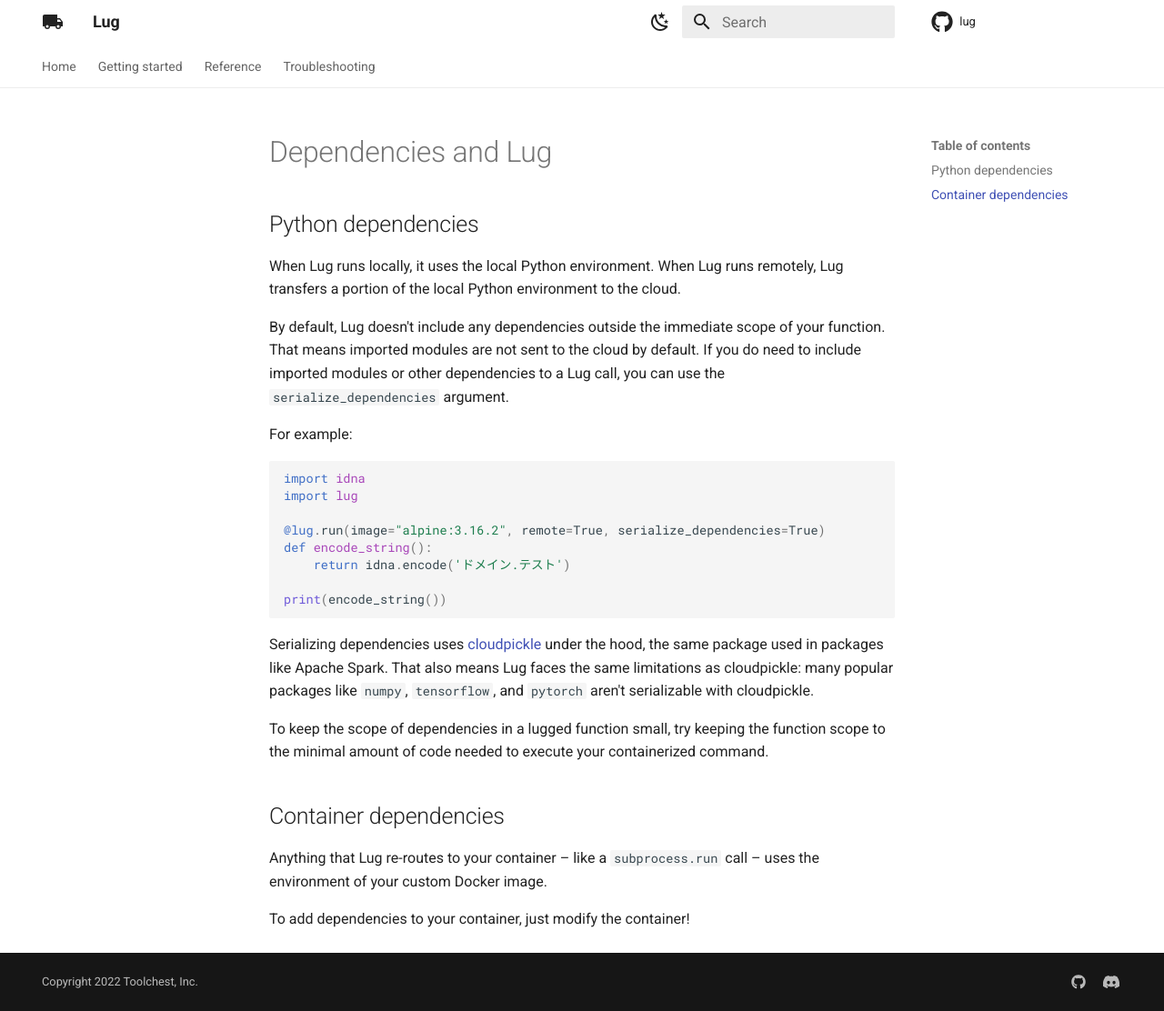
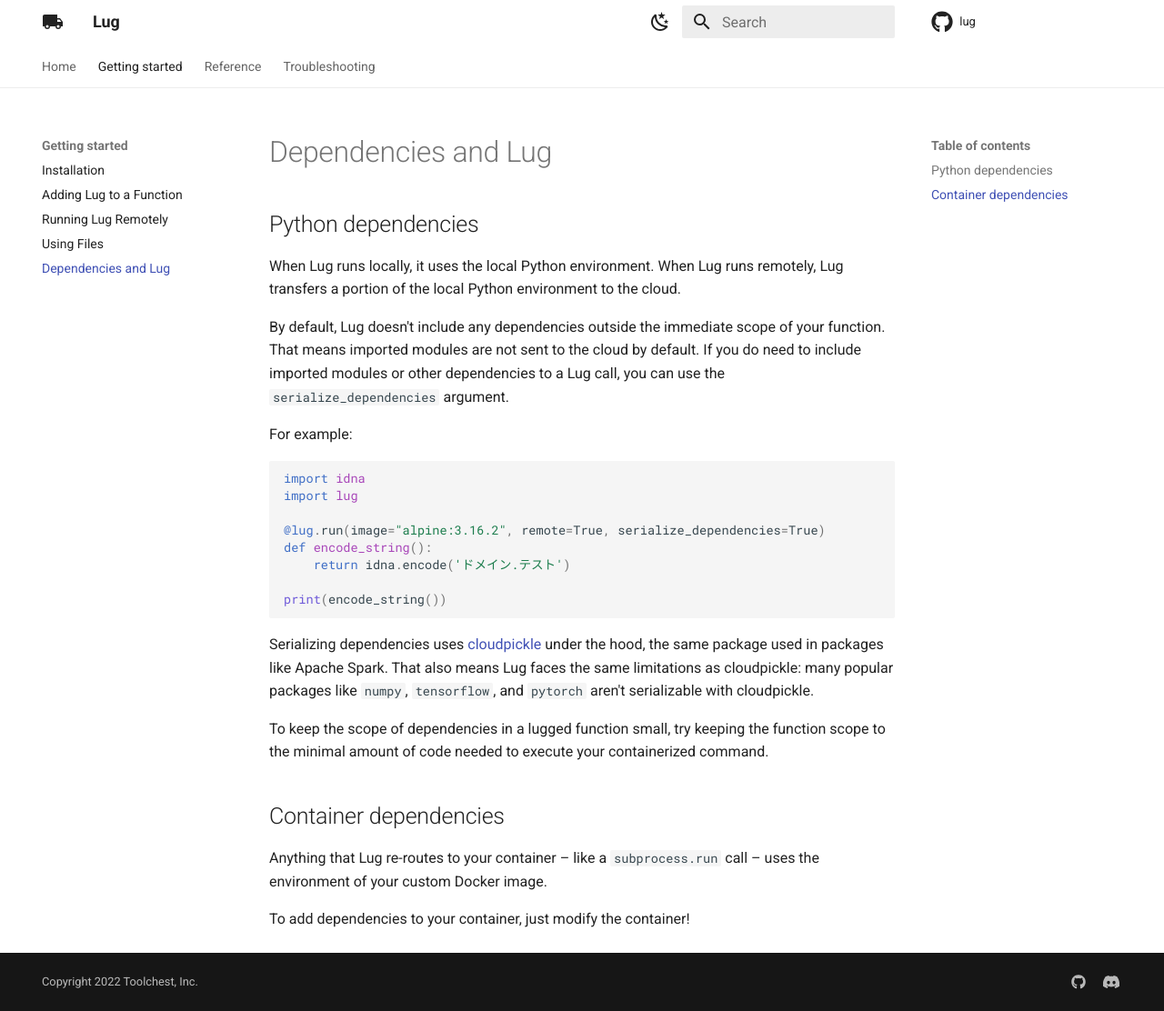
Before and after one commit to trytoolchest/lug, an MkDocs documentation site: the page built from docs/docs/getting-started/dependencies-and-lug.md, in a window 1280 px wide and 1112 px high. Shown: the whole window at 91% size. Built offline with MkDocs 1.6.1 and Material for MkDocs 9.7.7, drawn with Linux system fonts in a browser that asks for light colours; comment, search, counter and statistics services are not loaded.

Commit message:
chore: update README, mkdocs config

```diff
--- a/docs/mkdocs.yml
+++ b/docs/mkdocs.yml
@@ -32,6 +32,7 @@
       - Adding Lug to a Function: "getting-started/adding-lug-to-a-function.md"
       - Running Lug Remotely: "getting-started/running-lug-remotely.md"
       - Using Files: "getting-started/using-files.md"
+      - Dependencies and Lug: "getting-started/dependencies-and-lug.md"
   - Reference:
       - Redirected System Calls: "reference/redirected-system-calls.md"
       - Supported Docker Images: "reference/supported-docker-images.md"
```
Also changed, not shown: README.md.
